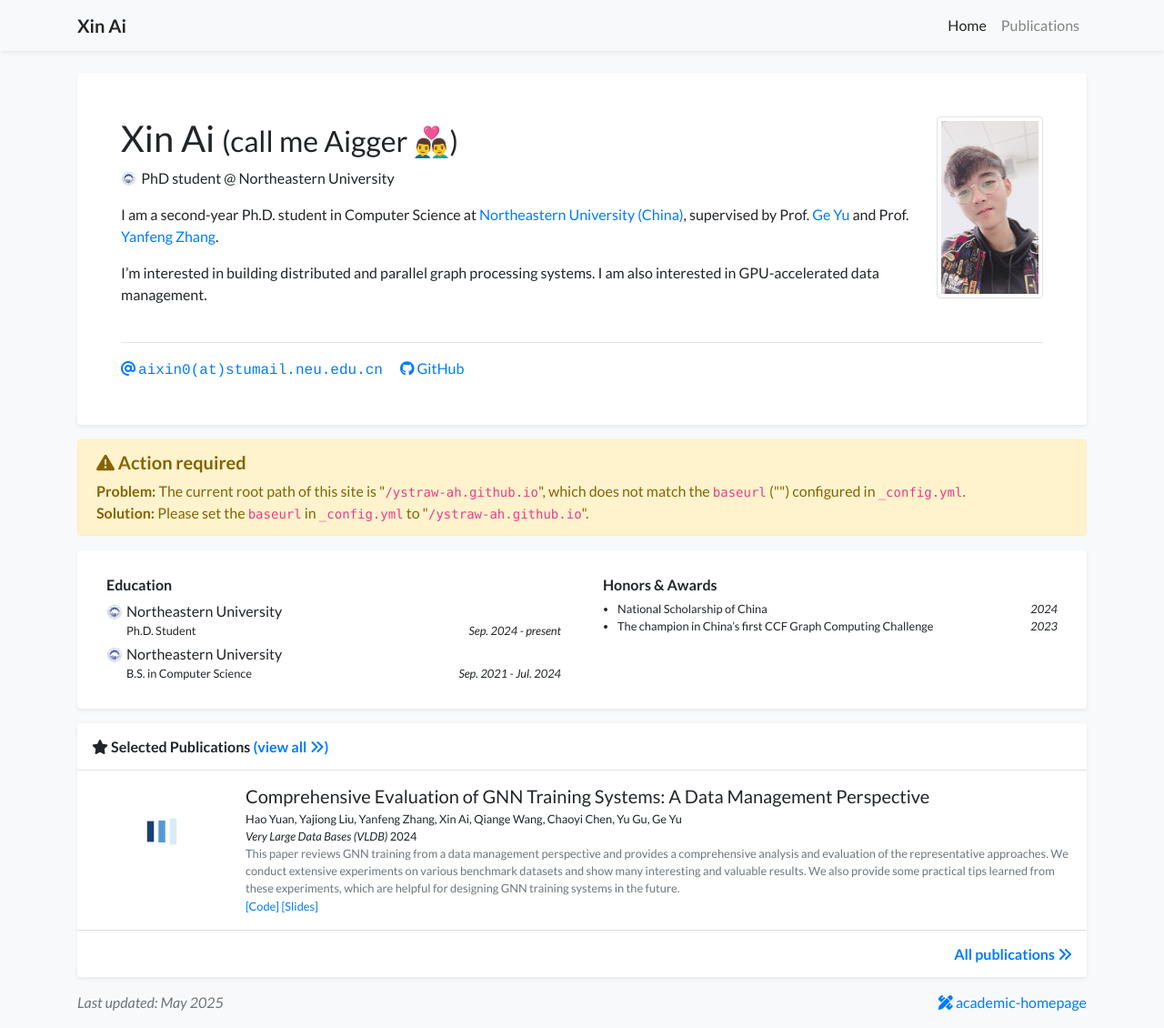
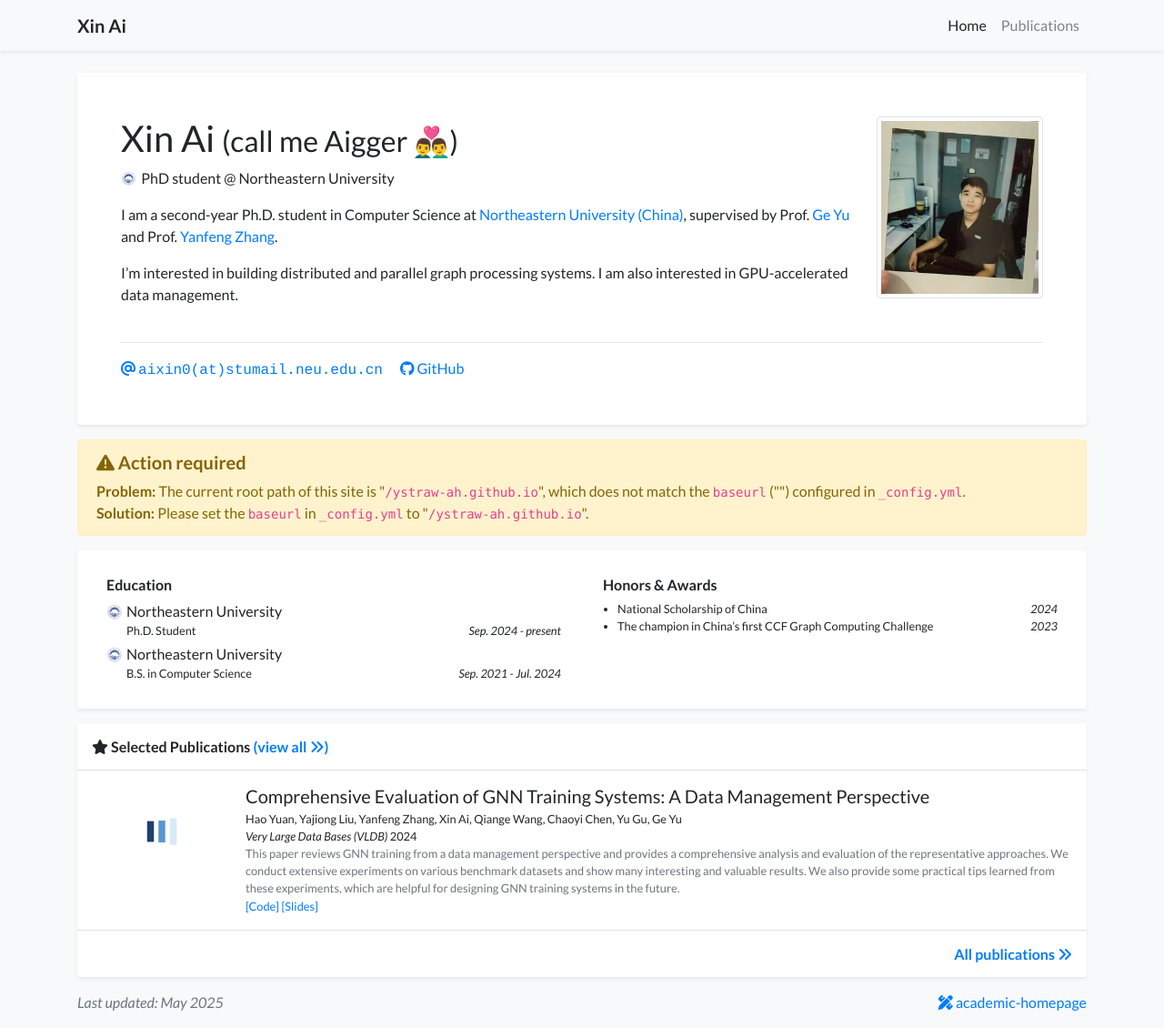
Before and after one commit to ystraw-ah/ystraw-ah.github.io, a Jekyll site: the page built from index.html, in a window 1280 px wide and 1130 px high. Shown: the whole window at 91% size. Built offline with Jekyll 4.4.1, drawn with Linux system fonts in a browser that asks for light colours; nearby versions of some CDN libraries; a style sheet for code colours, icons or effects is not loaded.

Commit message:
add photo

```diff
--- a/_data/profile.yml
+++ b/_data/profile.yml
@@ -30,9 +30,9 @@
     I’m interested in building distributed and parallel graph processing systems. I am also interested in GPU-accelerated data management.
   </p>
 
-portrait_url: /assets/images/photos/photo-aix.jpg
-portrait_caption: >-
-  Photo by Manja Vitolic on Unsplash (this caption is optional, comment it out to disable).
+portrait_url: /assets/images/photos/aix.jpg
+# portrait_caption: >-
+  # Photo by Manja Vitolic on Unsplash (this caption is optional, comment it out to disable).
 
 education:
 - name: Northeastern University
```
Also changed, not shown: assets/images/photos/aix.jpg (added).
